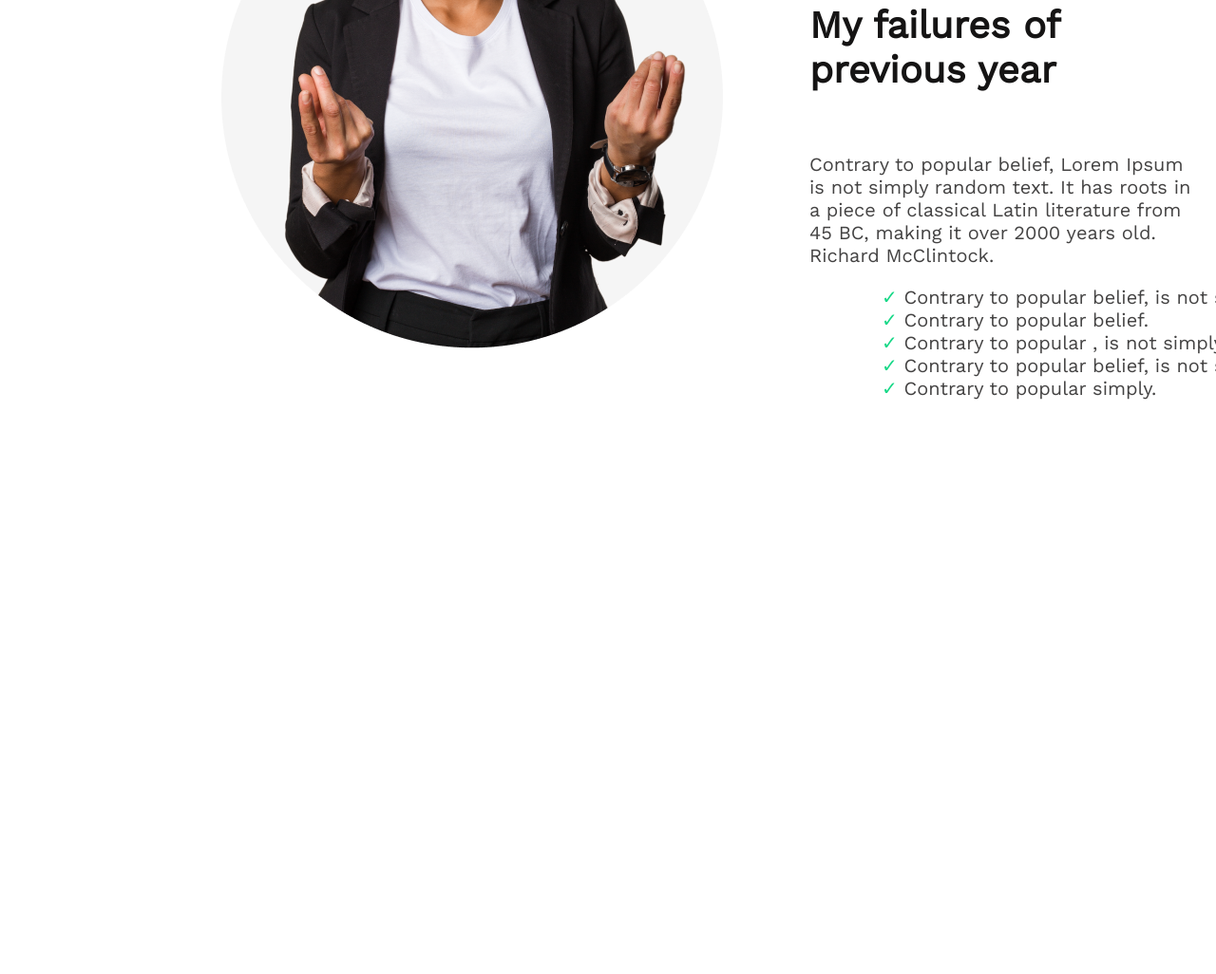
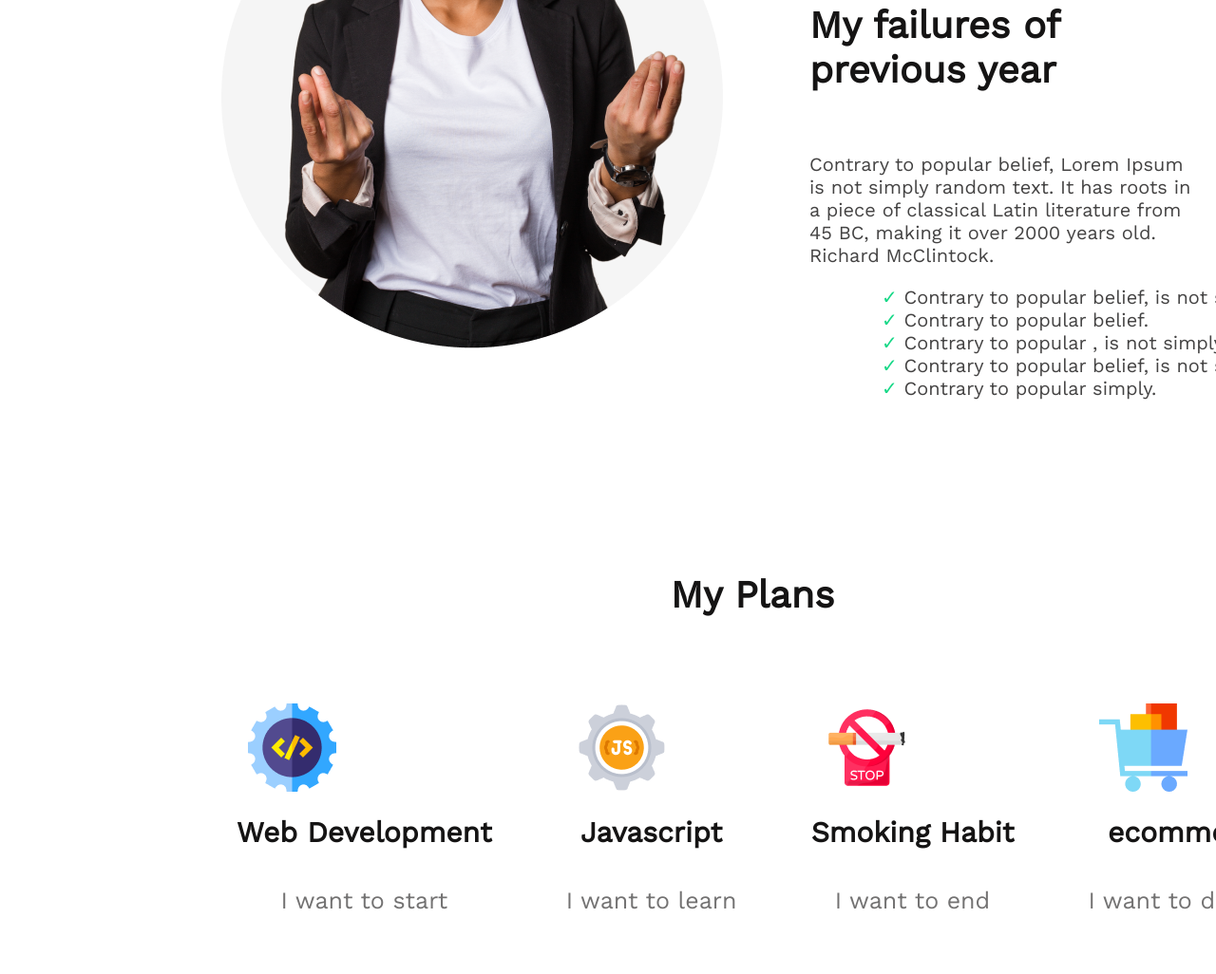
Before and after one commit to Adnan-246/new-year-mission-website, a plain HTML site: page index.html in a window 1280 px wide. Shown: the part 1307-2333 px from the top of the page at 95% size. Before the commit the page ends 1918 px from the top, so only its background shows below. Drawn offline with nearby package versions, Linux system fonts and the light colour scheme.

Commit message:
added my plans section

```diff
--- a/index.html
+++ b/index.html
@@ -23,6 +23,7 @@
     </div>
   </header>
   <!-- end header -->
+
   <!-- start main section -->
   <main>
     <!-- past year section -->
@@ -48,9 +49,10 @@
       </div>
     </section>
     <!-- End past year section -->
+
     <!-- start my plan section -->
-    <!-- <section class="plan">
-      <h3 class="plan-title">My Plan</h3>
+    <section class="plan-section">
+      <h3 class="plan-section-title">My Plans</h3>
       <div class="my-plans">
           <div class="plan-item">
             <div class="plan-item-image">
@@ -80,12 +82,47 @@
             <h4 class="plan-item-title">ecommerce</h4>
             <p class="plan-item-description">I want to develop</p>
           </div>
+      </div>
+    </section>
+    <!-- end my plan section -->
 
+    <!-- start future target section -->
+    <!-- <section class="plan-section">
+      <h3 class="plan-section-title">My Plans</h3>
+      <div class="my-plans">
+          <div class="plan-item">
+            <div class="plan-item-image">
+              <img src="images/icons/web.png" alt="">
+            </div>
+            <h4 class="plan-item-title">Web Development</h4>
+            <p class="plan-item-description">I want to start</p>
+          </div>
+          <div class="plan-item">
+            <div class="plan-item-image">
+              <img src="images/icons/js.png" alt="">
+            </div>
+            <h4 class="plan-item-title">Javascript</h4>
+            <p class="plan-item-description">I want to learn</p>
+          </div>
+          <div class="plan-item">
+            <div class="plan-item-image">
+              <img src="images/icons/smoke.png" alt="">
+            </div>
+            <h4 class="plan-item-title">Smoking Habit</h4>
+            <p class="plan-item-description">I want to end</p>
+          </div>
+          <div class="plan-item">
+            <div class="plan-item-image">
+              <img src="images/icons/ecom.png" alt="">
+            </div>
+            <h4 class="plan-item-title">ecommerce</h4>
+            <p class="plan-item-description">I want to develop</p>
+          </div>
       </div>
-
     </section> -->
-  </main>
+    <!-- end future target section -->
 
 
+  </main>
 </body>
 </html>
--- a/styles/new-year-mission.css
+++ b/styles/new-year-mission.css
@@ -17,7 +17,7 @@
   border: 0;
   background-image: url('../images/banner/banner2.png');
   background-repeat: no-repeat;
-  background-position: center;
+  background-position:center;
 }
 /* banner title styles*/
 .banner .banner-title{
@@ -54,6 +54,7 @@
   font-weight: 600;
 }
 /* main */
+
 /* past year section style */
 .past-year-section{
   width: 1300px;
@@ -108,11 +109,42 @@
 }
 
 /* my plan section styles */
-/* .plan{
-  width: 1300px;
+.plan-section{
+  width: 1200px;
   height: 300px;
   background: #FFF;
-  border: 1px solid red;
+  border: 0;
   margin-left: 150px;
-  padding-bottom: 110px;
-} */
+  padding-bottom: 120px;
+}
+.plan-section-title{
+  text-align: center;
+  height: 48px;
+  color: #151414;
+  font-size: 40px;
+  font-weight: 700;
+  padding-bottom: 50px;
+}
+.my-plans{
+  display: flex;
+  justify-content:space-around;
+}
+.my-plans .plan-item .plan-item-image{
+  width: 93px;
+  height: 93px;
+  padding-bottom: 25px;
+}
+.my-plans .plan-item .plan-item-title{
+  color: #151414;
+  text-align: center;
+  font-size: 30px;
+  font-weight: 700;
+}
+.my-plans .plan-item .plan-item-description{
+  color: #737272;
+  text-align: center;
+  font-size: 25px;
+  font-weight: 500;
+}
+
+/* Future Target styles */
```
